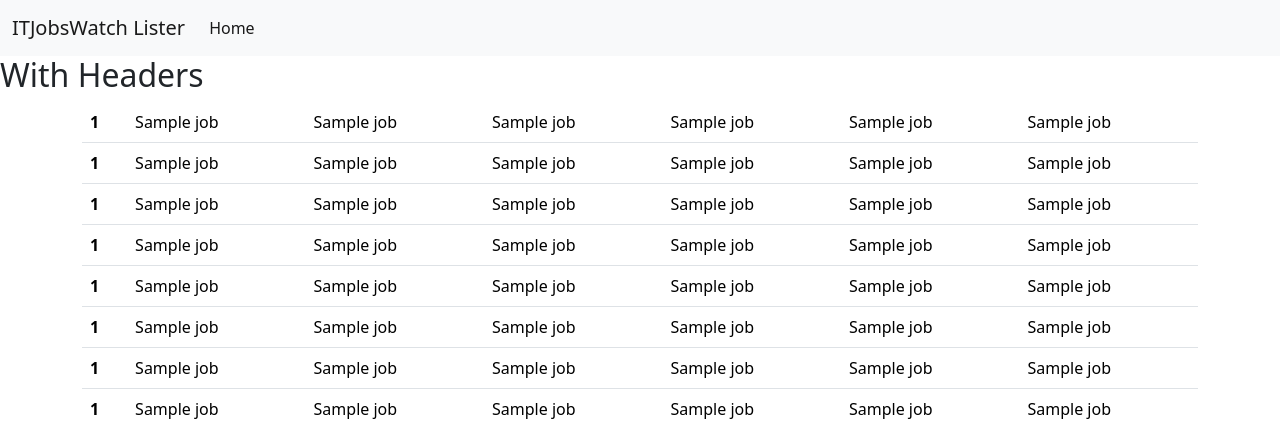
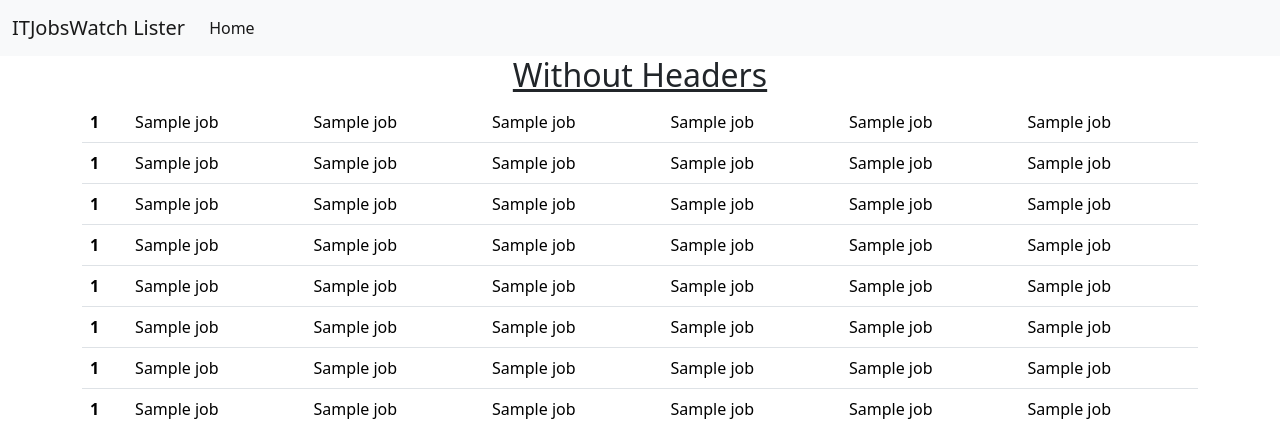
Before and after one commit to jaredsparta/Scraper-Project, a Flask app: template DevOpsProject-ItJobsWatch-master/templates/without-headers.html in a window 1280 px wide. Shown: the top 429 px of the page. Run offline with Flask 2, Linux system fonts and the light colour scheme; the template is opened without the code that fills it: most values are stand-ins (such as "Sample title", 1, 10 or a date in 2020); some libraries are stand-ins or nearby versions.

Commit message:
underlined headers, added documentation

```diff
--- a/DevOpsProject-ItJobsWatch-master/templates/with-headers.html
+++ b/DevOpsProject-ItJobsWatch-master/templates/with-headers.html
@@ -8,7 +8,7 @@
 
 {% block content %}
 <div>
-  <h2>With Headers</h2>
+  <h2 style="text-align:center; text-decoration: underline">With Headers</h2>
 </div>
 
 
--- a/DevOpsProject-ItJobsWatch-master/templates/without-headers.html
+++ b/DevOpsProject-ItJobsWatch-master/templates/without-headers.html
@@ -8,7 +8,7 @@
 
 {% block content %}
 <div>
-  <h2>With Headers</h2>
+  <h2 style="text-align:center; text-decoration: underline">Without Headers</h2>
 </div>
 
 <div class="container">
```
Also changed, not shown: README.md.
